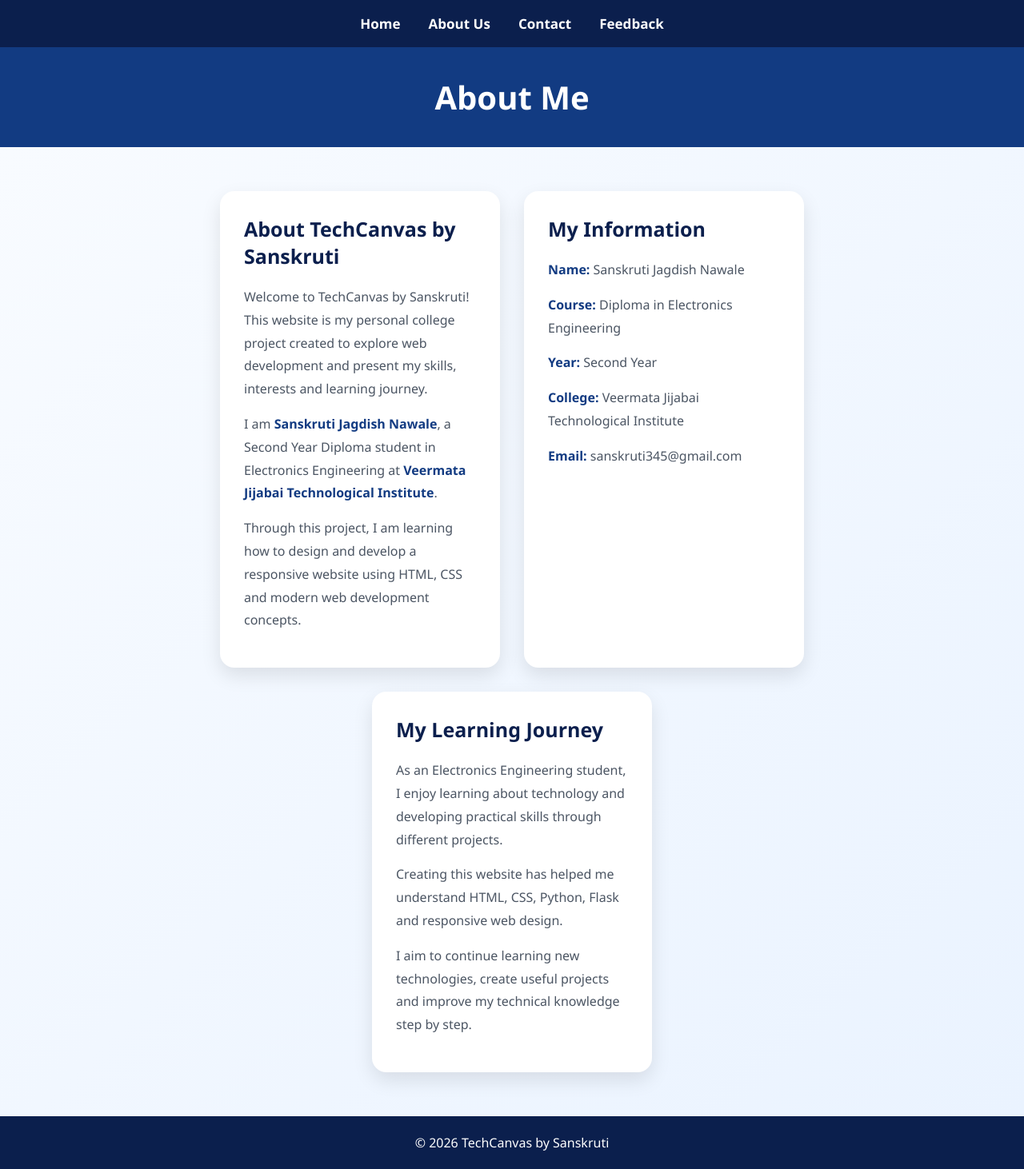
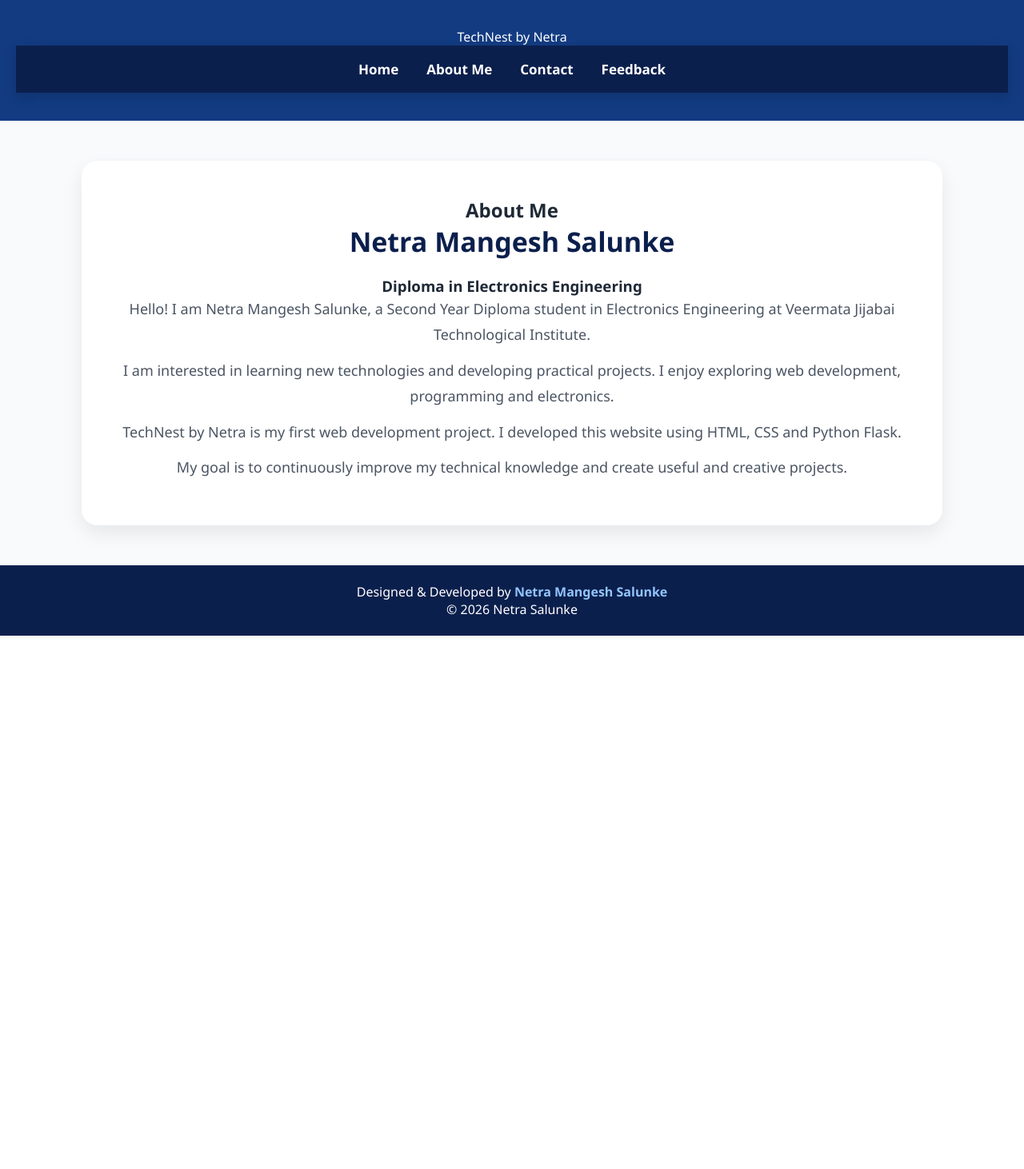
Before and after one commit to salunkenetra/technestbynetra, a Python web app: template templates/about.html in a window 1280 px wide. Shown: the whole page at 80% size. After the commit the page ends 795 px from the top, so only its background shows below. Run offline with Jinja, Linux system fonts and the light colour scheme; the template is opened without the code that fills it, so the values that code supplies are empty.

Commit message:
Revise About page for TechNest by Netra
Updated the About page to reflect new content and author details.

```diff
--- a/templates/about.html
+++ b/templates/about.html
@@ -5,122 +5,76 @@
     <meta charset="UTF-8">
     <meta name="viewport" content="width=device-width, initial-scale=1.0">
 
-    <title>About Us - TechCanvas by Sanskruti</title>
+    <title>About Me - TechNest by Netra</title>
 
-    <link rel="stylesheet" href="{{ url_for('static', filename='style.css') }}">
+    <link rel="stylesheet" href="style.css">
 </head>
 
 <body>
 
-    <!-- Navigation Bar -->
+<header>
+
+    <div class="logo">
+        TechNest by Netra
+    </div>
+
     <nav>
-        <a href="/">Home</a>
-        <a href="/about">About Us</a>
-        <a href="/contact">Contact</a>
-        <a href="/feedback">Feedback</a>
+        <a href="index.html">Home</a>
+        <a href="about.html">About Me</a>
+        <a href="contact.html">Contact</a>
+        <a href="feedback.html">Feedback</a>
     </nav>
 
-
-    <!-- Header -->
-    <header>
-        <h1>About Me</h1>
 </header>
 
 
-    <!-- About Section -->
-    <section class="about">
+<section class="journey">
 
-        <div class="about-box">
+    <h1>About Me</h1>
 
-            <h2>About TechCanvas by Sanskruti</h2>
+    <h2>Netra Mangesh Salunke</h2>
+
+    <h3>Diploma in Electronics Engineering</h3>
 
     <p>
-                Welcome to TechCanvas by Sanskruti!
-                This website is my personal college project created
-                to explore web development and present my skills,
-                interests and learning journey.
+        Hello! I am Netra Mangesh Salunke,
+        a Second Year Diploma student in
+        Electronics Engineering at
+        Veermata Jijabai Technological Institute.
     </p>
 
     <p>
-                I am <strong>Sanskruti Jagdish Nawale</strong>,
-                a Second Year Diploma student in Electronics Engineering
-                at <strong>Veermata Jijabai Technological Institute</strong>.
+        I am interested in learning new technologies
+        and developing practical projects.
+        I enjoy exploring web development,
+        programming and electronics.
     </p>
 
     <p>
-                Through this project, I am learning how to design
-                and develop a responsive website using HTML, CSS
-                and modern web development concepts.
-            </p>
-
-        </div>
-
-
-        <!-- My Information -->
-        <div class="about-box">
-
-            <h2>My Information</h2>
-
-            <p>
-                <strong>Name:</strong>
-                Sanskruti Jagdish Nawale
+        TechNest by Netra is my first web development
+        project. I developed this website using
+        HTML, CSS and Python Flask.
     </p>
 
     <p>
-                <strong>Course:</strong>
-                Diploma in Electronics Engineering
+        My goal is to continuously improve my
+        technical knowledge and create useful
+        and creative projects.
     </p>
-
-            <p>
-                <strong>Year:</strong>
-                Second Year
-            </p>
-
-            <p>
-                <strong>College:</strong>
-                Veermata Jijabai Technological Institute
-            </p>
-
-            <p>
-                <strong>Email:</strong>
-                sanskruti345@gmail.com
-            </p>
-
-        </div>
-
-
-        <!-- Learning Journey -->
-        <div class="about-box">
-
-            <h2>My Learning Journey</h2>
-
-            <p>
-                As an Electronics Engineering student, I enjoy
-                learning about technology and developing practical
-                skills through different projects.
-            </p>
-
-            <p>
-                Creating this website has helped me understand
-                HTML, CSS, Python, Flask and responsive web design.
-            </p>
-
-            <p>
-                I aim to continue learning new technologies,
-                create useful projects and improve my technical
-                knowledge step by step.
-            </p>
-
-        </div>
 
 </section>
 
 
-    <!-- Footer -->
 <footer>
-        <p>© 2026 TechCanvas by Sanskruti</p>
+
+    <p>
+        Designed & Developed by
+        <strong>Netra Mangesh Salunke</strong>
+    </p>
+
+    <p>© 2026 Netra Salunke</p>
+
 </footer>
 
 </body>
-
 </html>
```
Lines whose indentation alone changed are shown as unchanged.
